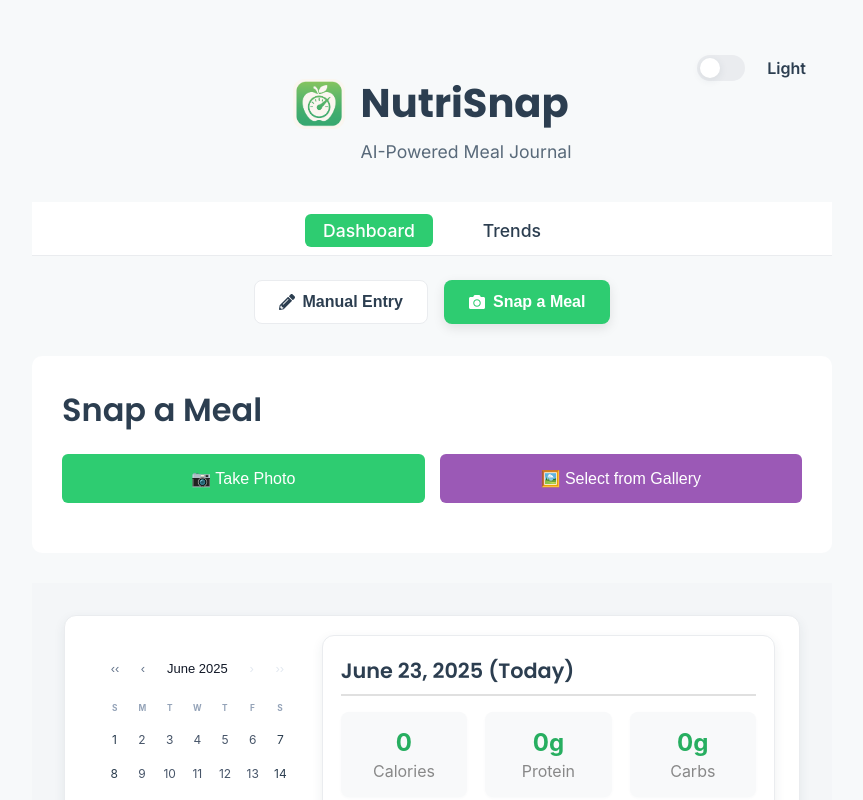
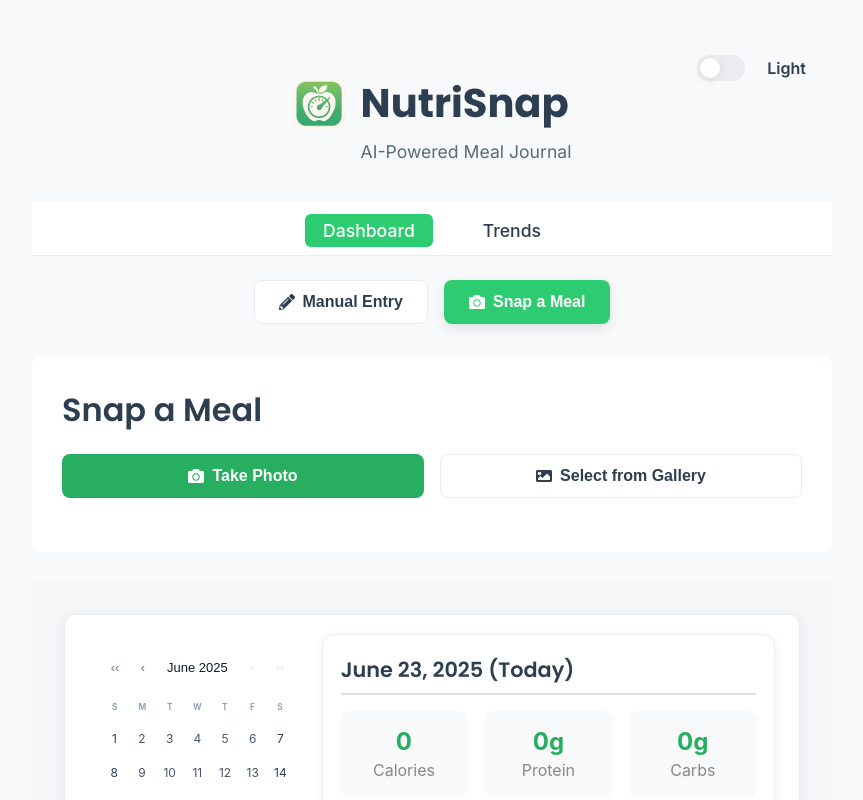
Before and after one commit to prasad-gade05/nutrition_tracker, a React (Vite) app: page / in a window 1280 px wide. Shown: the top 800 px of the page, without its empty margins (208-1071 px from the left). Built offline with nearby package versions, Linux system fonts and the light colour scheme; no server answers.

Commit message:
ui fixes

```diff
--- a/src/App.css
+++ b/src/App.css
@@ -105,6 +105,7 @@ h3 {
 .tab-button {
   display: flex;
   align-items: center;
+  justify-content: center;
   gap: 0.5rem;
   padding: 0.75rem 1.5rem;
   border-radius: 0.5rem;
@@ -523,7 +524,7 @@ h3 {
 
 .meal-detail-header {
   display: flex;
-  justify-content: space-between;
+  justify-content: center;
   align-items: center;
   margin-bottom: 25px;
 }
@@ -968,31 +969,47 @@ button:disabled {
 
 .image-options {
   display: flex;
-  gap: 15px;
-  margin-bottom: 20px;
+  gap: 1rem;
+  margin-bottom: 1.5rem;
 }
 
 .photo-btn,
 .gallery-btn {
   flex: 1;
-  padding: 15px;
-  font-size: 16px;
+  display: flex;
+  align-items: center;
+  justify-content: center;
+  gap: 0.5rem;
+  padding: 0.75rem 1.5rem;
+  border-radius: 0.5rem;
+  font-size: 1rem;
+  font-weight: 600;
+  cursor: pointer;
+  transition: all 0.2s ease-in-out;
+  border: 1px solid transparent;
 }
 
 .photo-btn {
-  background-color: var(--primary-color);
-}
-
-.photo-btn:hover:not(:disabled) {
   background-color: var(--primary-accent);
+  color: white;
+}
+
+.photo-btn:hover {
+  background-color: #27ae60;
+  transform: translateY(-2px);
+  box-shadow: 0 6px 16px rgba(0, 0, 0, 0.1);
 }
 
 .gallery-btn {
-  background-color: #9b59b6;
-}
-
-.gallery-btn:hover:not(:disabled) {
-  background-color: #8e44ad;
+  background-color: var(--surface-color);
+  color: var(--text-color-primary);
+  border: 1px solid var(--border-color);
+}
+
+.gallery-btn:hover {
+  transform: translateY(-2px);
+  box-shadow: 0 6px 16px rgba(0, 0, 0, 0.1);
+  border-color: var(--primary-color);
 }
 
 .image-preview {
--- a/src/components/ImageEntry.jsx
+++ b/src/components/ImageEntry.jsx
@@ -6,6 +6,7 @@ import {
   getNutritionFromImageWithSuggestion,
 } from "../services/geminiService";
 import ReviewScreen from "./ReviewScreen";
+import { FaCamera, FaImage } from "react-icons/fa";
 
 const ImageEntry = ({ onNutritionReceived, onMealSaved, theme }) => {
   const [isLoading, setIsLoading] = useState(false);
@@ -170,7 +171,7 @@ const ImageEntry = ({ onNutritionReceived, onMealSaved, theme }) => {
           disabled={isLoading}
           className="photo-btn"
         >
-          📷 Take Photo
+          <FaCamera /> Take Photo
         </button>
 
         <button
@@ -179,7 +180,7 @@ const ImageEntry = ({ onNutritionReceived, onMealSaved, theme }) => {
           disabled={isLoading}
           className="gallery-btn"
         >
-          🖼️ Select from Gallery
+          <FaImage /> Select from Gallery
         </button>
       </div>
 
--- a/src/components/MealDetail.jsx
+++ b/src/components/MealDetail.jsx
@@ -94,11 +94,7 @@ const MealDetail = ({ mealId, onClose, onMealDeleted }) => {
                   </div>
                 )}
               <div className="meal-meta">
-                <span className="meal-type-badge">
-                  {meal.type === "image"
-                    ? "📷 Image Analysis"
-                    : "✏️ Manual Entry"}
-                </span>
+                <span className="meal-type-badge"></span>
                 <span className="meal-time">
                   {format(
                     new Date(meal.timestamp),
```
